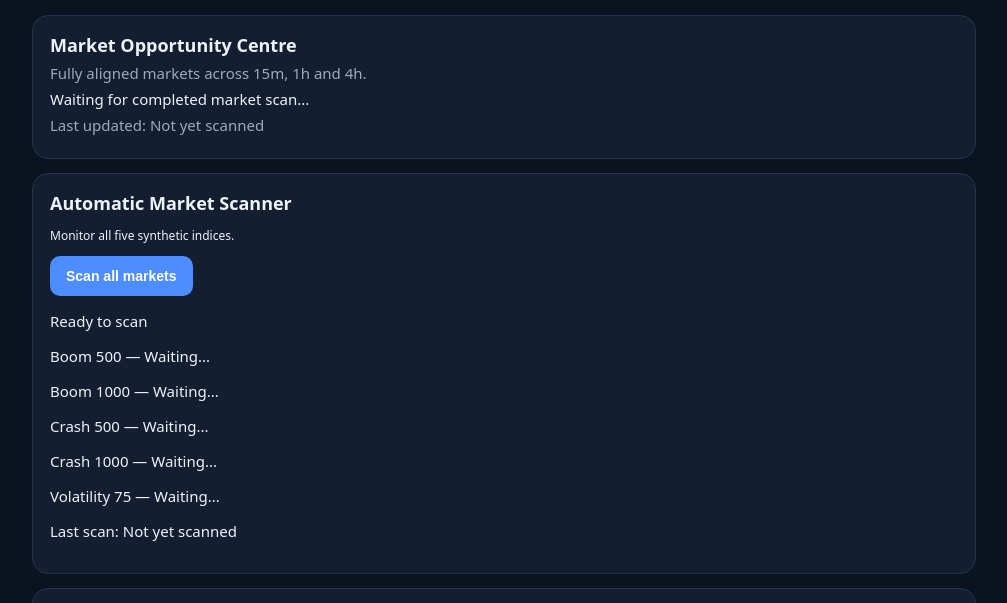
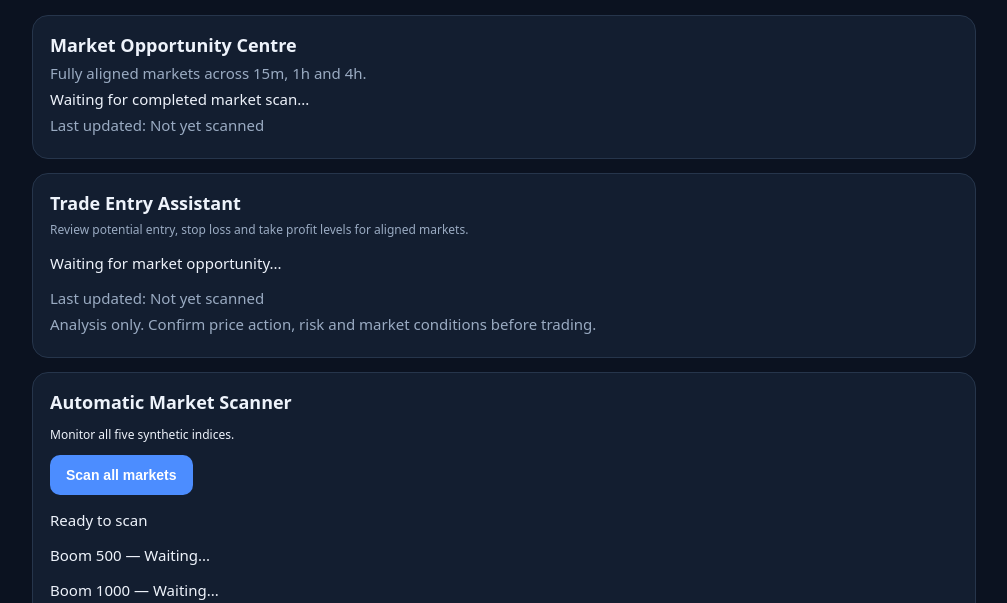
Before and after one commit to Adeyemibolajifisayo/Ai-trader-assistance-, a plain HTML site: page index.html in a window 1280 px wide. Shown: the part 137-740 px from the top of the page, without its empty margins (136-1143 px from the left). Drawn offline with Linux system fonts and the light colour scheme.

Commit message:
Update index.html
Add Trade Entry Assistant

```diff
--- a/index.html
+++ b/index.html
@@ -26,6 +26,32 @@
 
   <p id="opportunityUpdated" class="muted">
     Last updated: Not yet scanned
+  </p>
+</section>
+
+
+<section class="card" id="entryAssistant">
+  <div class="section-head">
+    <div>
+      <h2>Trade Entry Assistant</h2>
+      <p class="muted">
+        Review potential entry, stop loss and
+        take profit levels for aligned markets.
+      </p>
+    </div>
+  </div>
+
+  <div id="entryResults">
+    <p>Waiting for market opportunity...</p>
+  </div>
+
+  <p id="entryUpdated" class="muted">
+    Last updated: Not yet scanned
+  </p>
+
+  <p class="muted">
+    Analysis only. Confirm price action,
+    risk and market conditions before trading.
   </p>
 </section>
 
```
